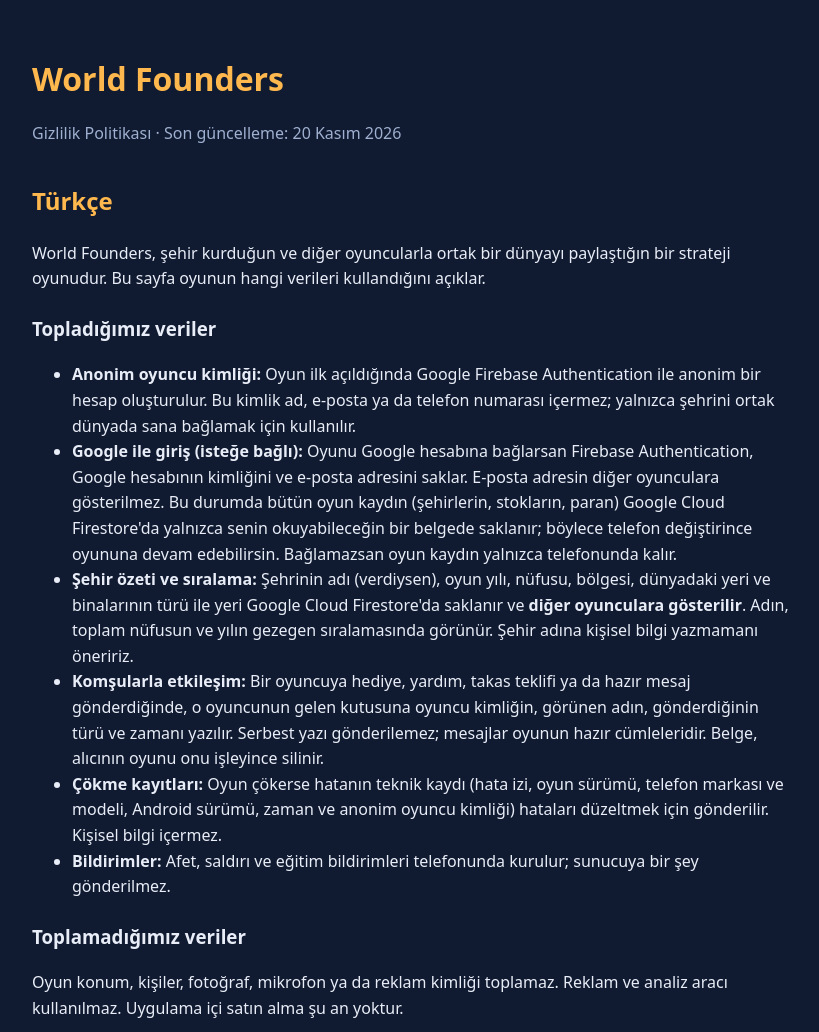
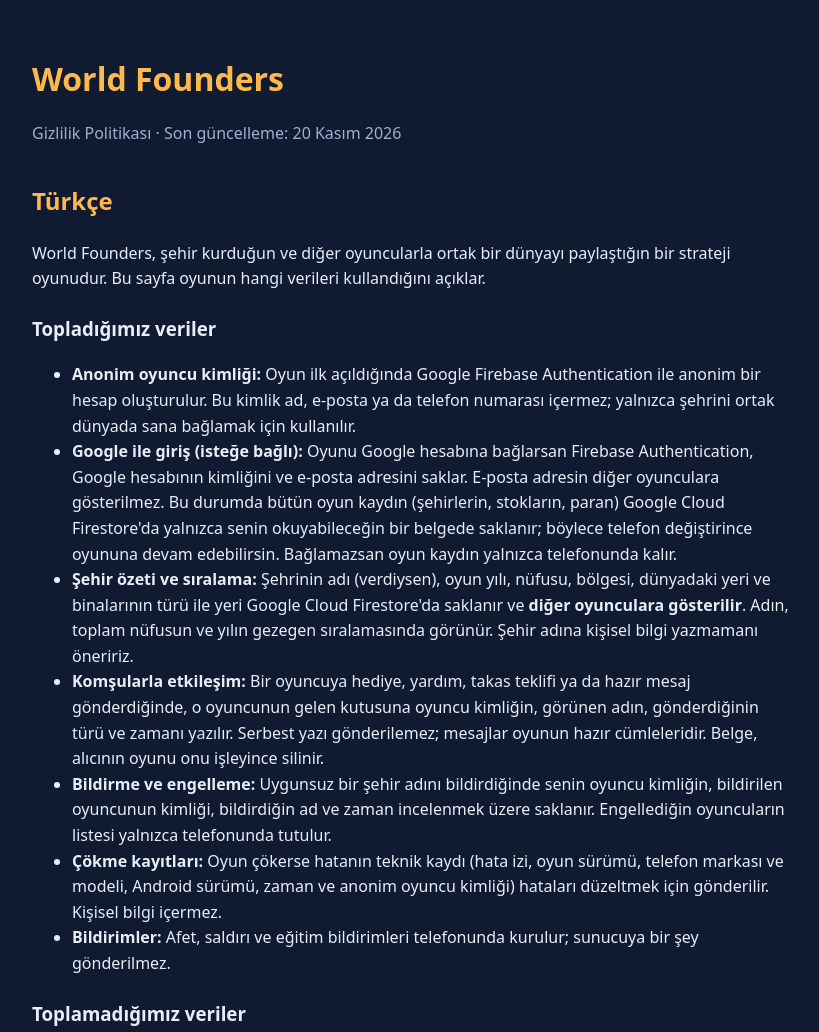
Before and after one commit to hsynaltunta/worldfounders, a plain HTML site: page gizlilik.html in a window 1280 px wide. Shown: the top 1032 px of the page, without its empty margins (228-1047 px from the left). Drawn offline with Linux system fonts and the light colour scheme.

Commit message:
Gizlilik politikası: uygunsuz ad bildirme ve engelleme
Co-Authored-By: Claude Opus 5.5 <noreply@anthropic.com>

```diff
--- a/gizlilik.html
+++ b/gizlilik.html
@@ -39,6 +39,9 @@ oyunun hangi verileri kullandığını açıklar.</p>
   <li><b>Komşularla etkileşim:</b> Bir oyuncuya hediye, yardım, takas teklifi ya da hazır mesaj gönderdiğinde, o
     oyuncunun gelen kutusuna oyuncu kimliğin, görünen adın, gönderdiğinin türü ve zamanı yazılır. Serbest yazı
     gönderilemez; mesajlar oyunun hazır cümleleridir. Belge, alıcının oyunu onu işleyince silinir.</li>
+  <li><b>Bildirme ve engelleme:</b> Uygunsuz bir şehir adını bildirdiğinde senin oyuncu kimliğin, bildirilen oyuncunun
+    kimliği, bildirdiğin ad ve zaman incelenmek üzere saklanır. Engellediğin oyuncuların listesi yalnızca telefonunda
+    tutulur.</li>
   <li><b>Çökme kayıtları:</b> Oyun çökerse hatanın teknik kaydı (hata izi, oyun sürümü, telefon markası ve modeli,
     Android sürümü, zaman ve anonim oyuncu kimliği) hataları düzeltmek için gönderilir. Kişisel bilgi içermez.</li>
   <li><b>Bildirimler:</b> Afet, saldırı ve eğitim bildirimleri telefonunda kurulur; sunucuya bir şey gönderilmez.</li>
@@ -86,6 +89,8 @@ explains what data the game uses.</p>
   <li><b>Interaction with neighbours:</b> When you send another player a gift, help, a trade offer or a preset message,
     your player ID, display name, the type of item and the time are written to that player's inbox. Free text cannot be
     sent; messages are the game's preset sentences. The entry is deleted once the recipient's game processes it.</li>
+  <li><b>Reporting and blocking:</b> When you report an inappropriate city name, your player ID, the reported player's
+    ID, the reported name and the time are stored for review. The list of players you block stays on your phone.</li>
   <li><b>Crash logs:</b> If the game crashes, a technical report (stack trace, game version, phone make and model,
     Android version, time and anonymous player ID) is sent so we can fix the error. It contains no personal
     information.</li>
```
